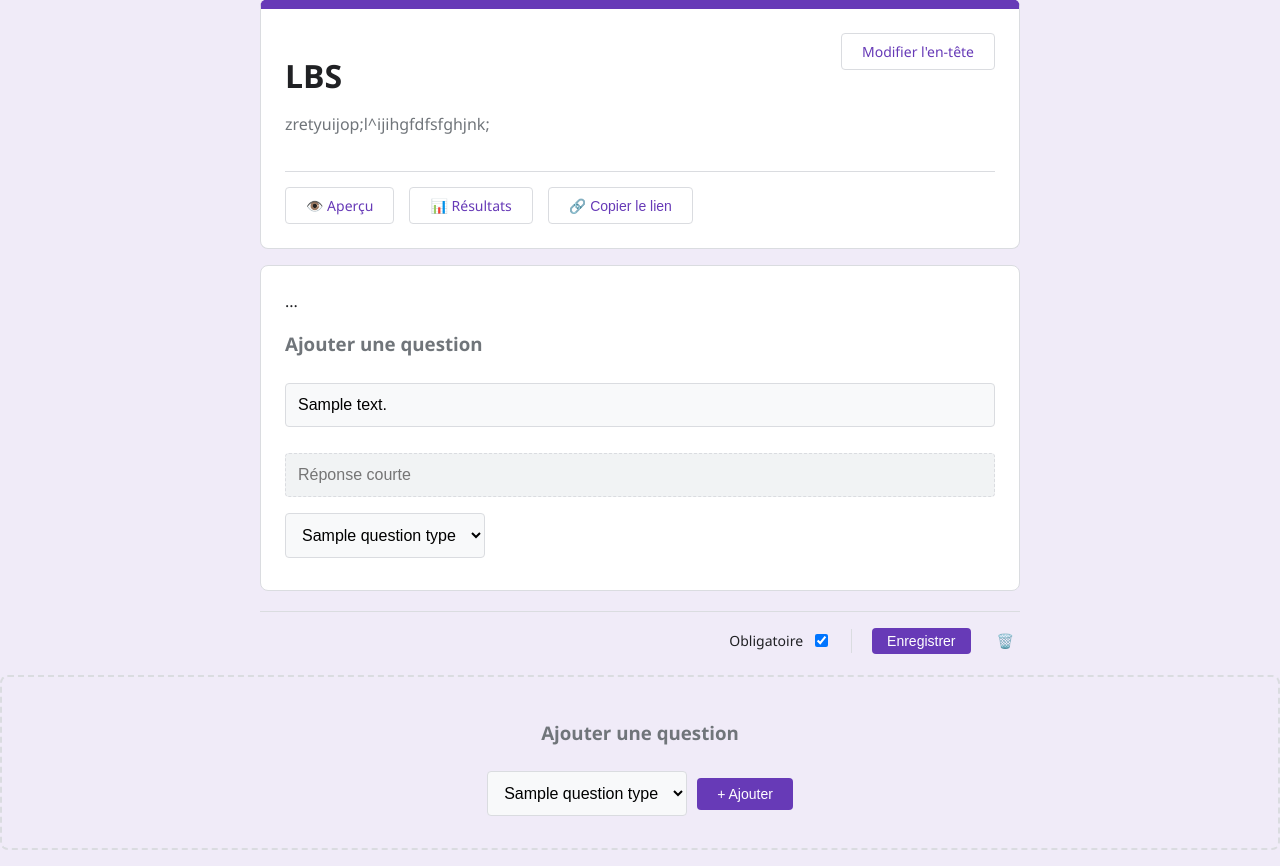
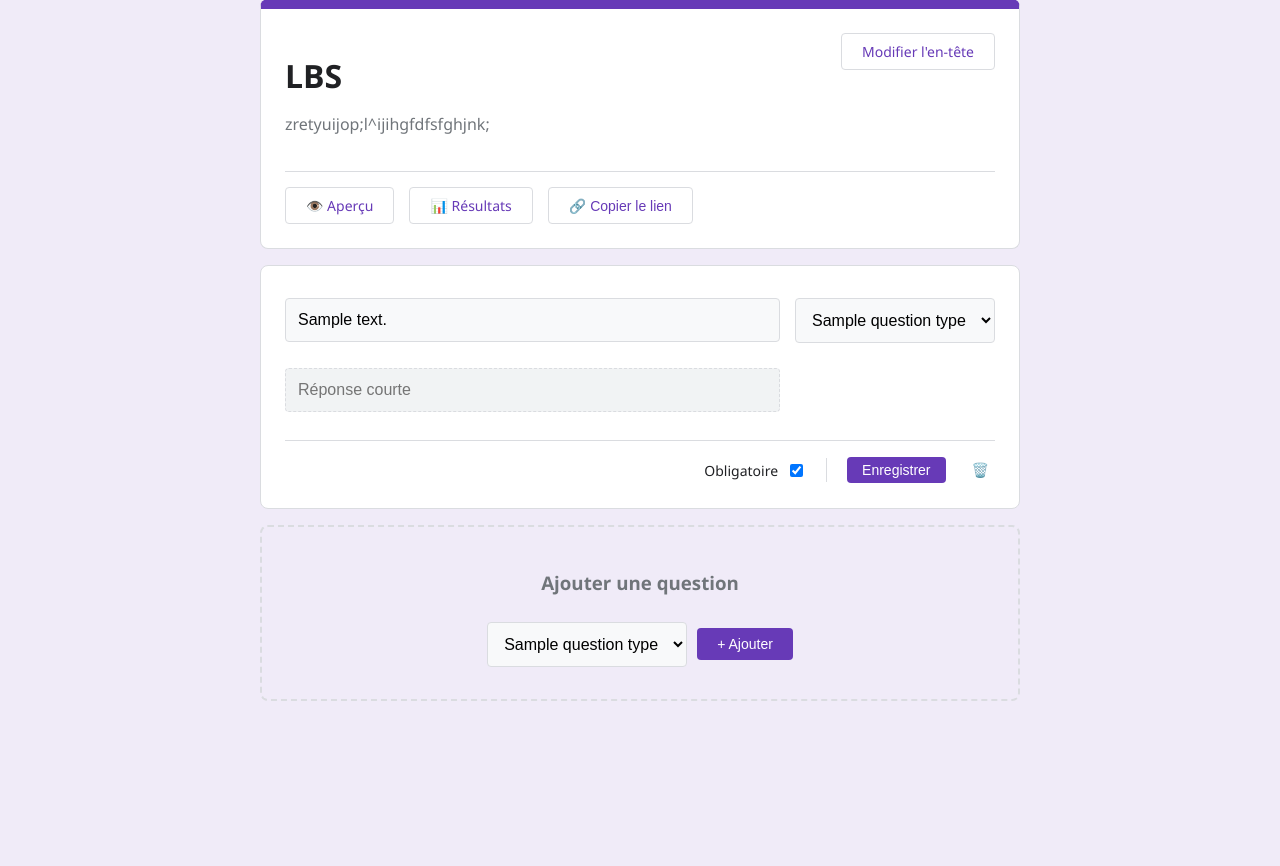
Before and after one commit to junior26-cyber/Kali-Forms, a Django app: template iot/forms/templates/forms/sondage_builder.html in a window 1280 px wide. Shown: the part 78-944 px from the top of the page. After the commit the page ends 779 px from the top, so only its background shows below. Run offline with Django 4.2, Linux system fonts and the light colour scheme; data comes from the database, SQL or seed files in the repository; both versions use the stored data as it was after the commit; tables that the repository leaves empty hold one stand-in row (values such as "Sample post"); the template is opened without the code that fills it: values that come from a table or form of the project are taken from there, most other values are stand-ins (such as "Sample title", 1, 10 or a date in 2020).

Commit message:
Fix NoReverseMatch: Restauration complète de sondage_builder.html et correction des références survey.id

```diff
--- a/iot/forms/templates/forms/sondage_builder.html
+++ b/iot/forms/templates/forms/sondage_builder.html
@@ -1,4 +1,5 @@
 {% extends 'forms/base.html' %}
+
 {% block title %}Editer : {{ sondage.title }} - Sondages Pro{% endblock %}
 
 {% block content %}
@@ -20,10 +21,8 @@
     {% for question in questions %}
         <div class="card" id="q-{{ question.id }}">
             <form action="{% url 'question_edit' question.id %}" method="post">
-...
-        <h3 style="color: var(--text-secondary);">Ajouter une question</h3>
-        <form action="{% url 'question_add' sondage.id %}" method="post" style="display: flex; gap: 10px; justify-content: center; align-items: center;">
-
+                {% csrf_token %}
+                <div style="display: flex; gap: 15px; align-items: flex-start;">
                     <div style="flex-grow: 1;">
                         <input type="text" name="text" value="{{ question.text }}" placeholder="Question" required>
 
@@ -84,7 +83,7 @@
 
     <div class="card" style="border: 2px dashed var(--border-color); background-color: transparent; text-align: center;">
         <h3 style="color: var(--text-secondary);">Ajouter une question</h3>
-        <form action="{% url 'question_add' survey.id %}" method="post" style="display: flex; gap: 10px; justify-content: center; align-items: center;">
+        <form action="{% url 'question_add' sondage.id %}" method="post" style="display: flex; gap: 10px; justify-content: center; align-items: center;">
             {% csrf_token %}
             <select name="type" style="width: auto;">
                 {% for val, label in question_types %}
```
Also changed, not shown: iot/db.sqlite3.
